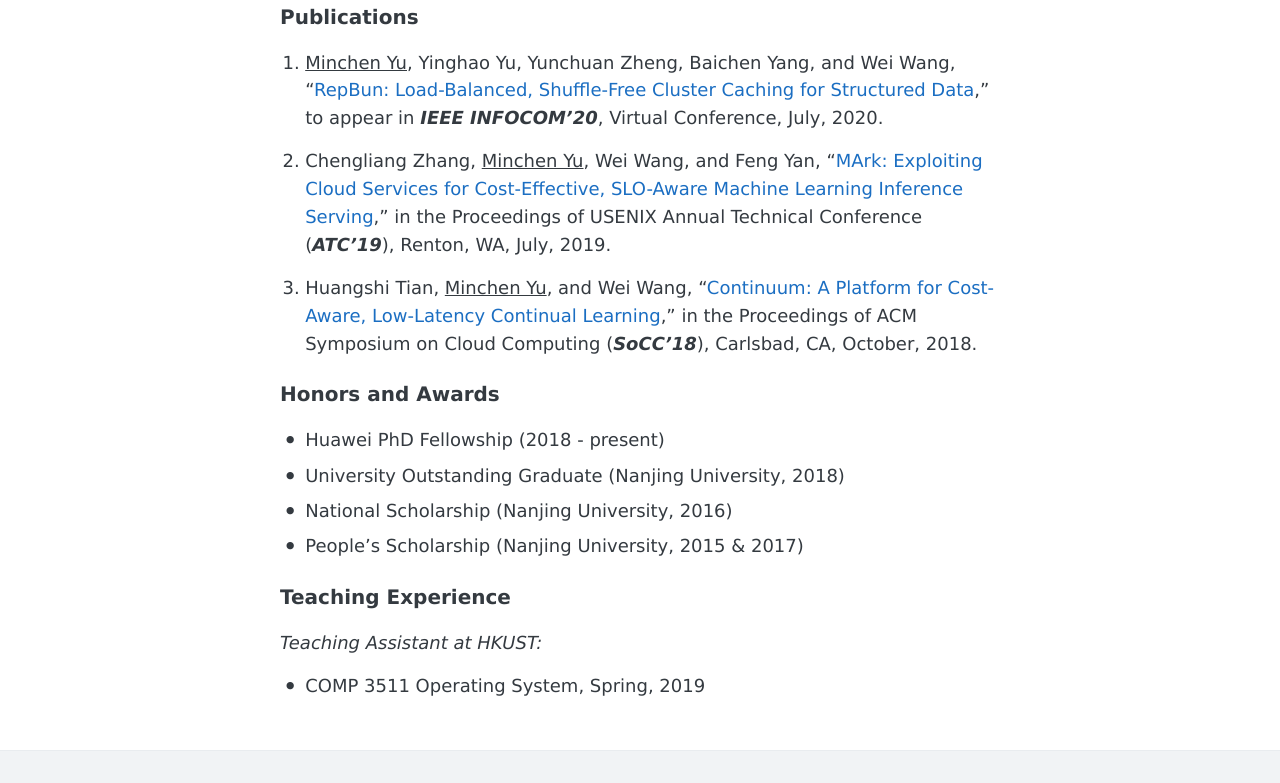
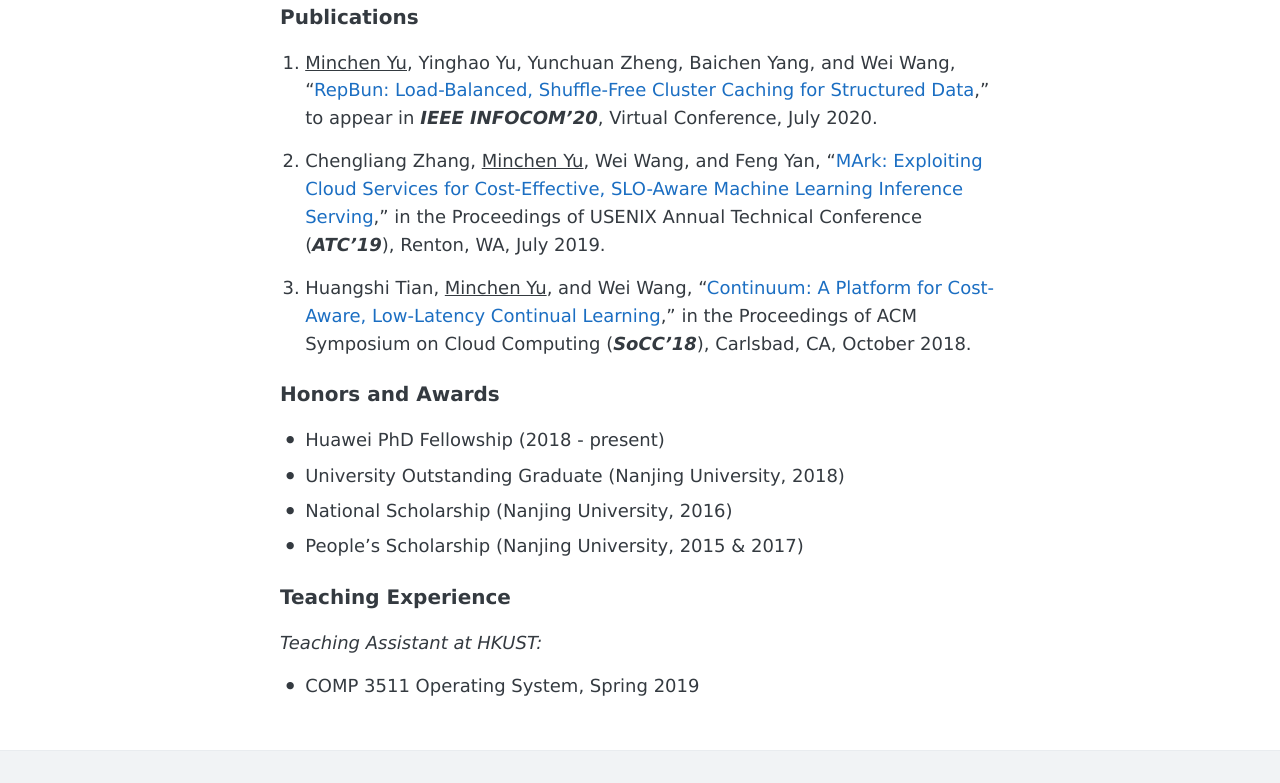
Before and after one commit to YaoSiqi2003/YaoSiqi2003.github.io, a Jekyll site: the page built from pages/main.md, in a window 1280 px wide. Shown: the part 447-1230 px from the top of the page. Built offline with Jekyll 4.4.1, drawn with Linux system fonts in a browser that asks for light colours; the list of posts is cut into pages by our own code; our own code applies the rules of GitHub Pages for plain Markdown files.

Commit message:
fix typo

```diff
--- a/pages/main.md
+++ b/pages/main.md
@@ -14,11 +14,11 @@
 
 ### Publications
 
-1. <ins>Minchen Yu</ins>, Yinghao Yu, Yunchuan Zheng, Baichen Yang, and Wei Wang, "[RepBun: Load-Balanced, Shuffle-Free Cluster Caching for Structured Data](http://www.cse.ust.hk/~weiwa/papers/repbun-infocom20.pdf)," to appear in ***IEEE INFOCOM'20***, Virtual Conference, July, 2020.
+1. <ins>Minchen Yu</ins>, Yinghao Yu, Yunchuan Zheng, Baichen Yang, and Wei Wang, "[RepBun: Load-Balanced, Shuffle-Free Cluster Caching for Structured Data](http://www.cse.ust.hk/~weiwa/papers/repbun-infocom20.pdf)," to appear in ***IEEE INFOCOM'20***, Virtual Conference, July 2020.
 
-1. Chengliang Zhang, <ins>Minchen Yu</ins>, Wei Wang, and Feng Yan, "[MArk: Exploiting Cloud Services for Cost-Effective, SLO-Aware Machine Learning Inference Serving](http://www.cse.ust.hk/~weiwa/papers/mark-atc19.pdf)," in the Proceedings of USENIX Annual Technical Conference (***ATC'19***), Renton, WA, July, 2019.
+1. Chengliang Zhang, <ins>Minchen Yu</ins>, Wei Wang, and Feng Yan, "[MArk: Exploiting Cloud Services for Cost-Effective, SLO-Aware Machine Learning Inference Serving](http://www.cse.ust.hk/~weiwa/papers/mark-atc19.pdf)," in the Proceedings of USENIX Annual Technical Conference (***ATC'19***), Renton, WA, July 2019.
 
-1. Huangshi Tian, <ins>Minchen Yu</ins>, and Wei Wang, "[Continuum: A Platform for Cost-Aware, Low-Latency Continual Learning](http://www.cse.ust.hk/~weiwa/papers/huangshi-socc18.pdf)," in the Proceedings of ACM Symposium on Cloud Computing (***SoCC'18***), Carlsbad, CA, October, 2018.
+1. Huangshi Tian, <ins>Minchen Yu</ins>, and Wei Wang, "[Continuum: A Platform for Cost-Aware, Low-Latency Continual Learning](http://www.cse.ust.hk/~weiwa/papers/huangshi-socc18.pdf)," in the Proceedings of ACM Symposium on Cloud Computing (***SoCC'18***), Carlsbad, CA, October 2018.
 
 ### Honors and Awards
 
@@ -31,4 +31,4 @@
 
 *Teaching Assistant at HKUST:*
 
-- COMP 3511 Operating System, Spring, 2019
+- COMP 3511 Operating System, Spring 2019
```
